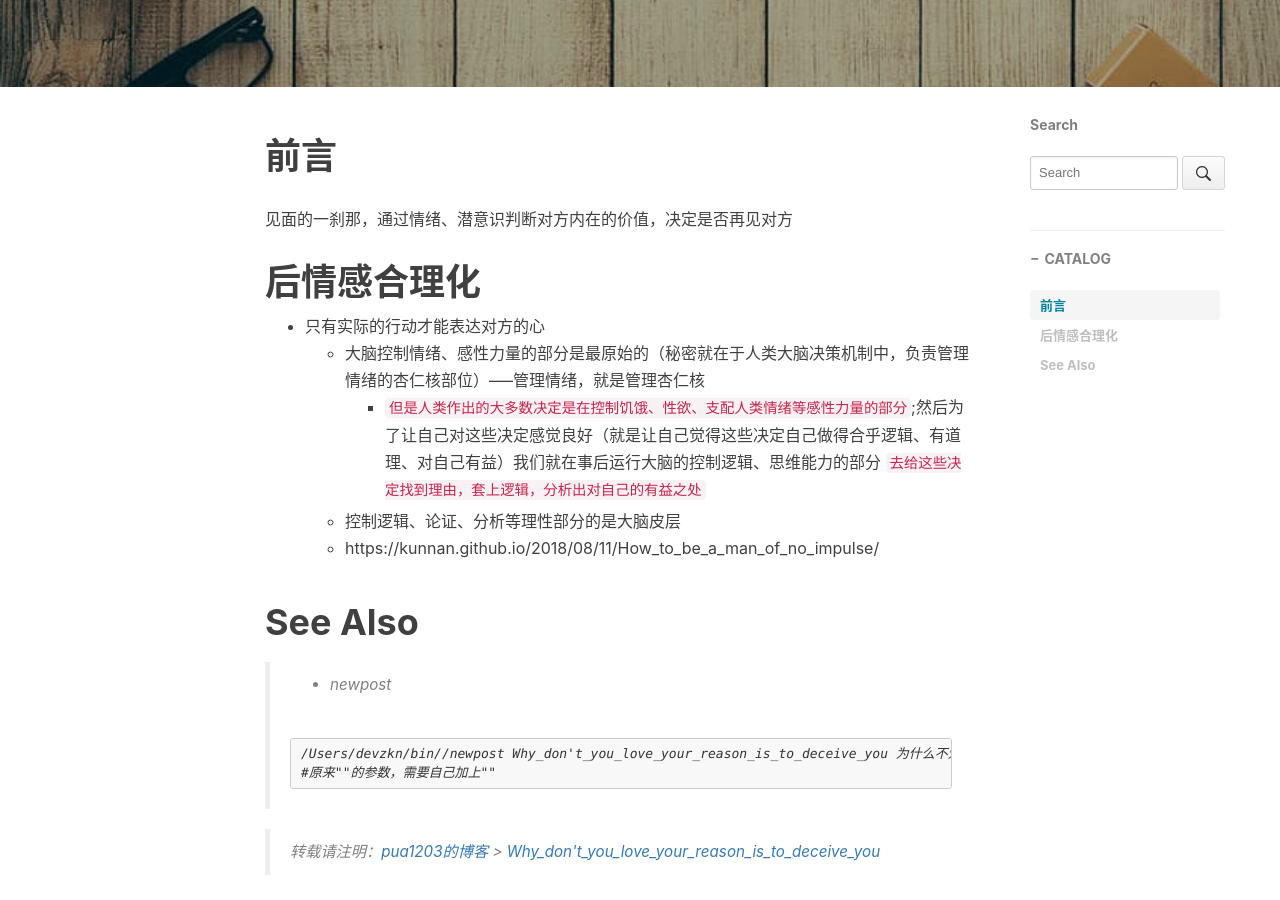
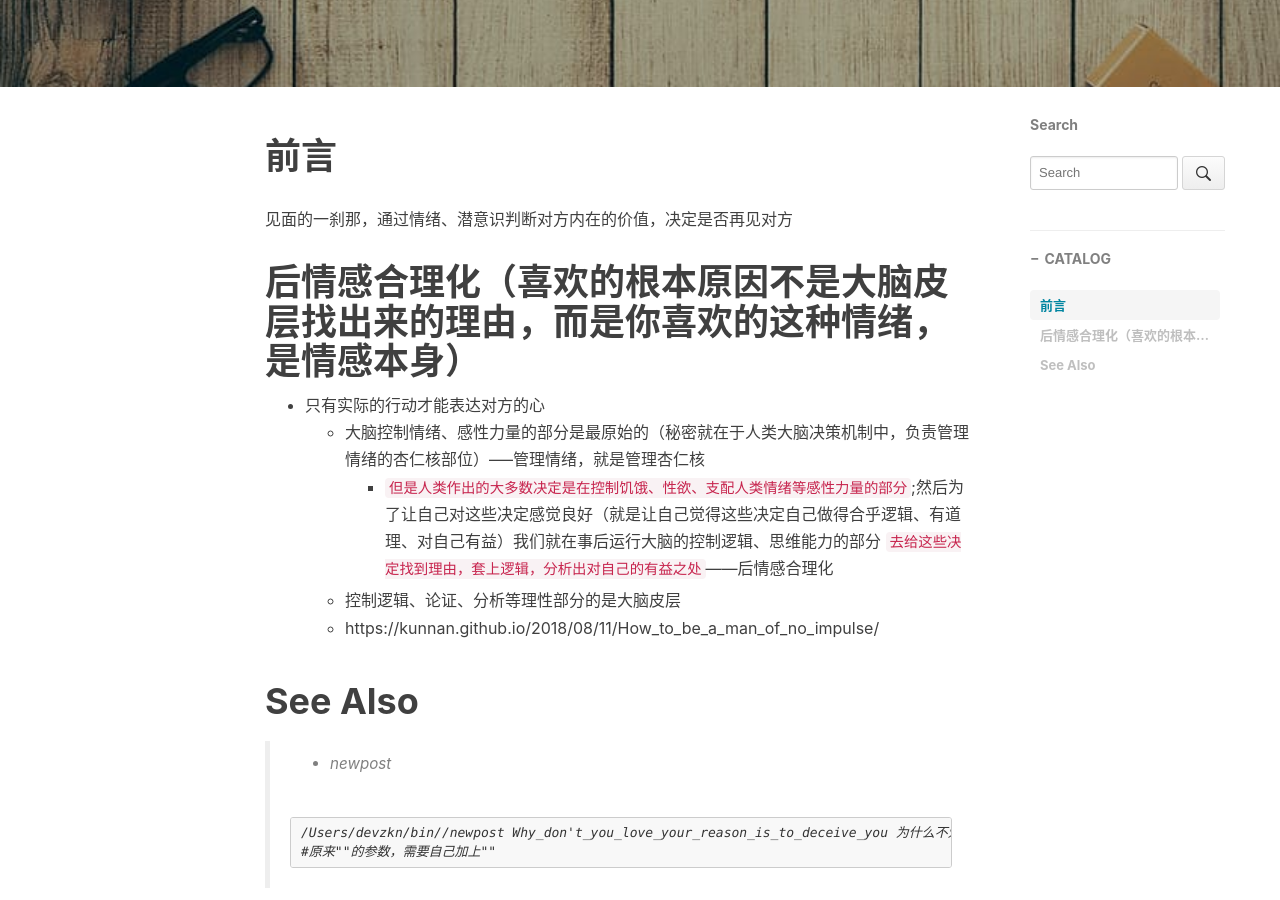
Before and after one commit to pua1203/pua1203.github.io, a Jekyll site: the page built from _posts/HookedOnMe/2018-10-25-Why_don't_you_love_your_reason_is_to_deceive_you.md, in a window 1280 px wide and 900 px high, scrolled down 478 px. Built offline with Jekyll 4.4.1, drawn with Linux system fonts in a browser that asks for light colours; nearby versions of some CDN libraries; comment, search, counter and statistics services are not loaded.

Commit message:
喜欢的根本原因不是大脑皮层找出来的理由，而是你喜欢的这种情绪，是情感本身

```diff
--- a/_posts/HookedOnMe/2018-10-25-Why_don't_you_love_your_reason_is_to_deceive_you.md
+++ b/_posts/HookedOnMe/2018-10-25-Why_don't_you_love_your_reason_is_to_deceive_you.md
@@ -19,13 +19,13 @@ subtitle: 为什么不爱你的理由都是骗你的?后情感合理化（情绪
 
 
 
-# 后情感合理化
+# 后情感合理化（喜欢的根本原因不是大脑皮层找出来的理由，而是你喜欢的这种情绪，是情感本身）
 
 
 
 * 只有实际的行动才能表达对方的心
   * 大脑控制情绪、感性力量的部分是最原始的（秘密就在于人类大脑决策机制中，负责管理情绪的杏仁核部位）-----管理情绪，就是管理杏仁核
-    * `但是人类作出的大多数决定是在控制饥饿、性欲、支配人类情绪等感性力量的部分`;然后为了让自己对这些决定感觉良好（就是让自己觉得这些决定自己做得合乎逻辑、有道理、对自己有益）我们就在事后运行大脑的控制逻辑、思维能力的部分 `去给这些决定找到理由，套上逻辑，分析出对自己的有益之处`
+    * `但是人类作出的大多数决定是在控制饥饿、性欲、支配人类情绪等感性力量的部分`;然后为了让自己对这些决定感觉良好（就是让自己觉得这些决定自己做得合乎逻辑、有道理、对自己有益）我们就在事后运行大脑的控制逻辑、思维能力的部分 `去给这些决定找到理由，套上逻辑，分析出对自己的有益之处`------后情感合理化
   * 控制逻辑、论证、分析等理性部分的是大脑皮层
   * https://kunnan.github.io/2018/08/11/How_to_be_a_man_of_no_impulse/
 
```
